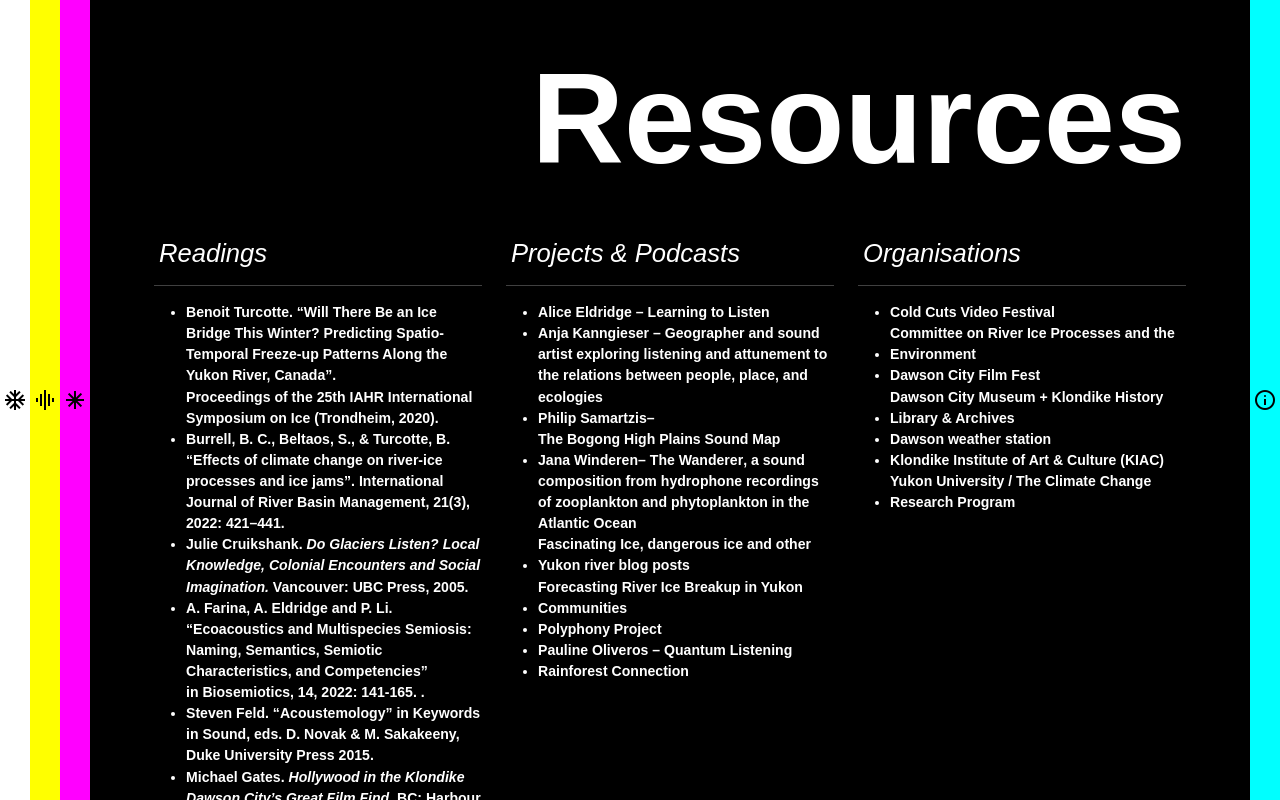
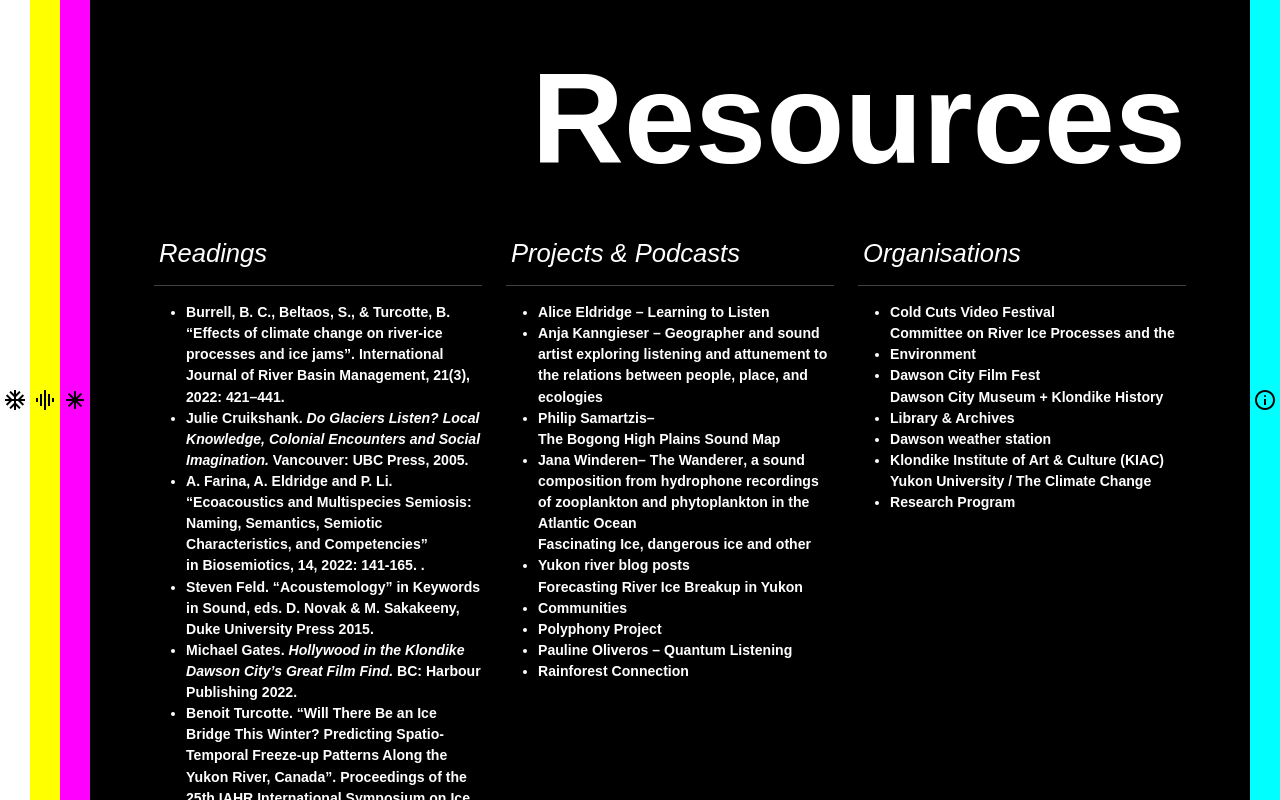
Before and after one commit to iluna007/SOUNDINGICE, a React (Vite) app: page /resources in a window 1280 px wide. Built offline with nearby package versions, Linux system fonts and the light colour scheme; a web font is replaced by a local one.

Commit message:
small details content

```diff
--- a/src/Layout.jsx
+++ b/src/Layout.jsx
@@ -15,7 +15,7 @@
 	{
 		title: "Field Works",
 		route: "/fieldworks",
-		color: "#ff00ff",
+		color: "#ff00ff ",
 		icon: "asterisk",
 	},
 	{
--- a/src/flux/datadummy.js
+++ b/src/flux/datadummy.js
@@ -27,7 +27,7 @@
 		lon: -139.442815,
 		temperature: "-35°C",
 		conditions: "Cloudy",
-		tags: "Yukon River",
+		tags: "Yukon River, underwater",
 		audioFilePath:
 			"https://res.cloudinary.com/dw1ht0zfd/video/upload/v1739316581/Iceberg_Calving_-_Hansbreen_Glacier_r1gewz.mp3",
 		pictureFilePath:
@@ -46,7 +46,7 @@
 		lon: -138.47639,
 		temperature: "-35°C",
 		conditions: "Cloudy",
-		tags: "Klondike River",
+		tags: "Klondike River, underwater",
 		audioFilePath:
 			"https://res.cloudinary.com/dw1ht0zfd/video/upload/v1739316581/Belcher_Glacier_knpuil.mp3",
 		pictureFilePath:
@@ -65,7 +65,7 @@
 		lon: -137.95093,
 		temperature: "-35°C",
 		conditions: "Snow",
-		tags: "Field Work",
+		tags: "Archives, Interviews",
 		audioFilePath:
 			"https://res.cloudinary.com/dw1ht0zfd/video/upload/v1739316581/Grant_Deane_Records_Melting_Ice_xn4mp2.mp3",
 		pictureFilePath:
@@ -103,7 +103,7 @@
 		lon: -137.94993, // slight offset added
 		temperature: "-35°C",
 		conditions: "Rain",
-		tags: "Interviews",
+		tags: "Interviews, archives",
 		audioFilePath:
 			"https://res.cloudinary.com/dw1ht0zfd/video/upload/v1739316582/Hornshund_Underwater_c7abfh.mp3",
 		pictureFilePath:
--- a/src/pages/Resources.jsx
+++ b/src/pages/Resources.jsx
@@ -19,20 +19,7 @@
 						<h3 className='subtitles'>Readings</h3>
 						<hr></hr>
 						<ul className='description'>
-							<li>
-								<strong>Benoit Turcotte.</strong> “Will There Be an Ice Bridge
-								This Winter? Predicting Spatio-Temporal Freeze-up Patterns Along
-								the Yukon River, Canada”.{" "}
-								<a
-									href='https://www.iahr.org/library/infor?pid=8556'
-									target='_blank'
-									rel='noopener noreferrer'
-									className='description_forlinks_resources'
-								>
-									Proceedings of the 25th IAHR International Symposium on Ice
-									(Trondheim, 2020).
-								</a>
-							</li>
+
 							<li>
 								<strong>Burrell, B. C., Beltaos, S., &amp; Turcotte, B.</strong>{" "}
 								“Effects of climate change on river-ice processes and ice jams”.
```
Also changed, not shown: 7 other files (tests, documents, lock files or other folders).
